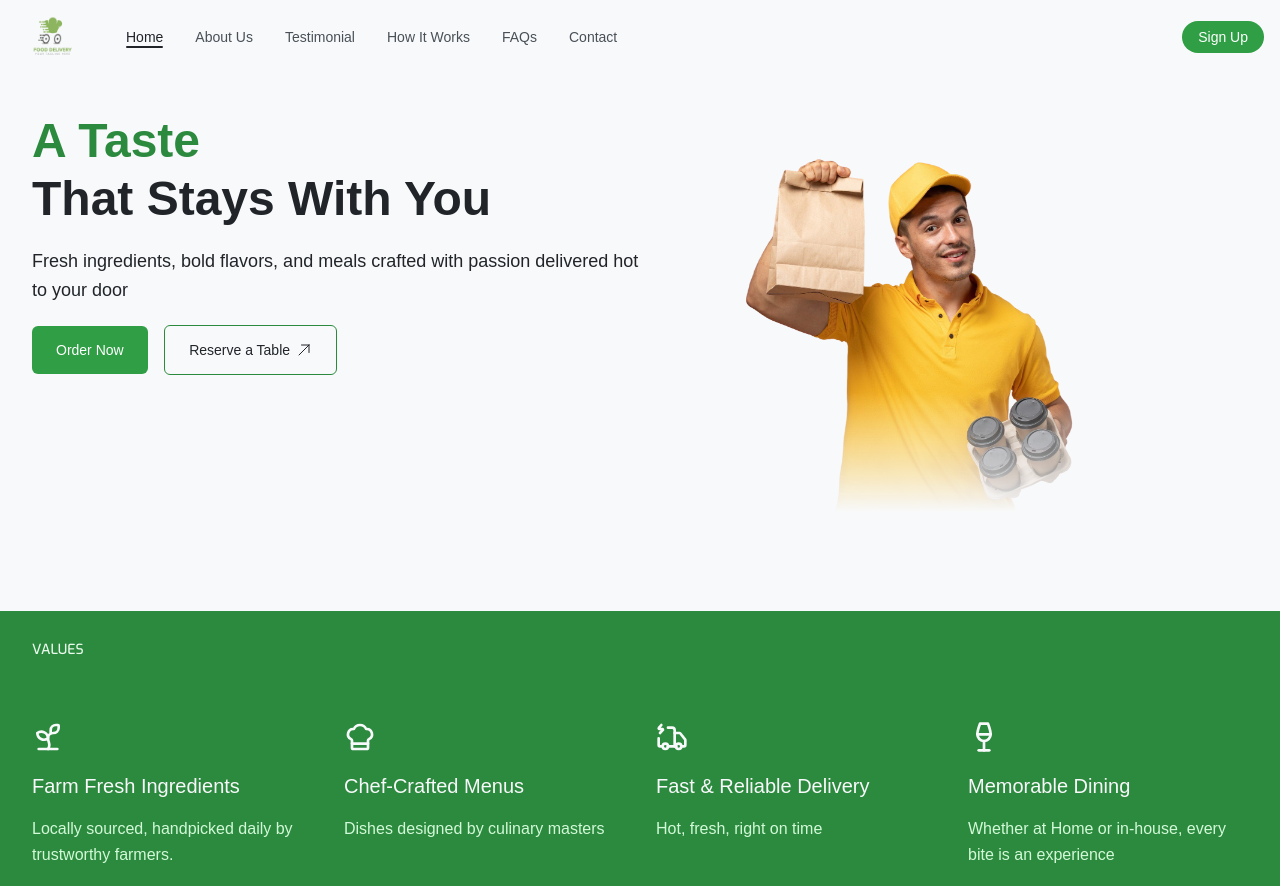
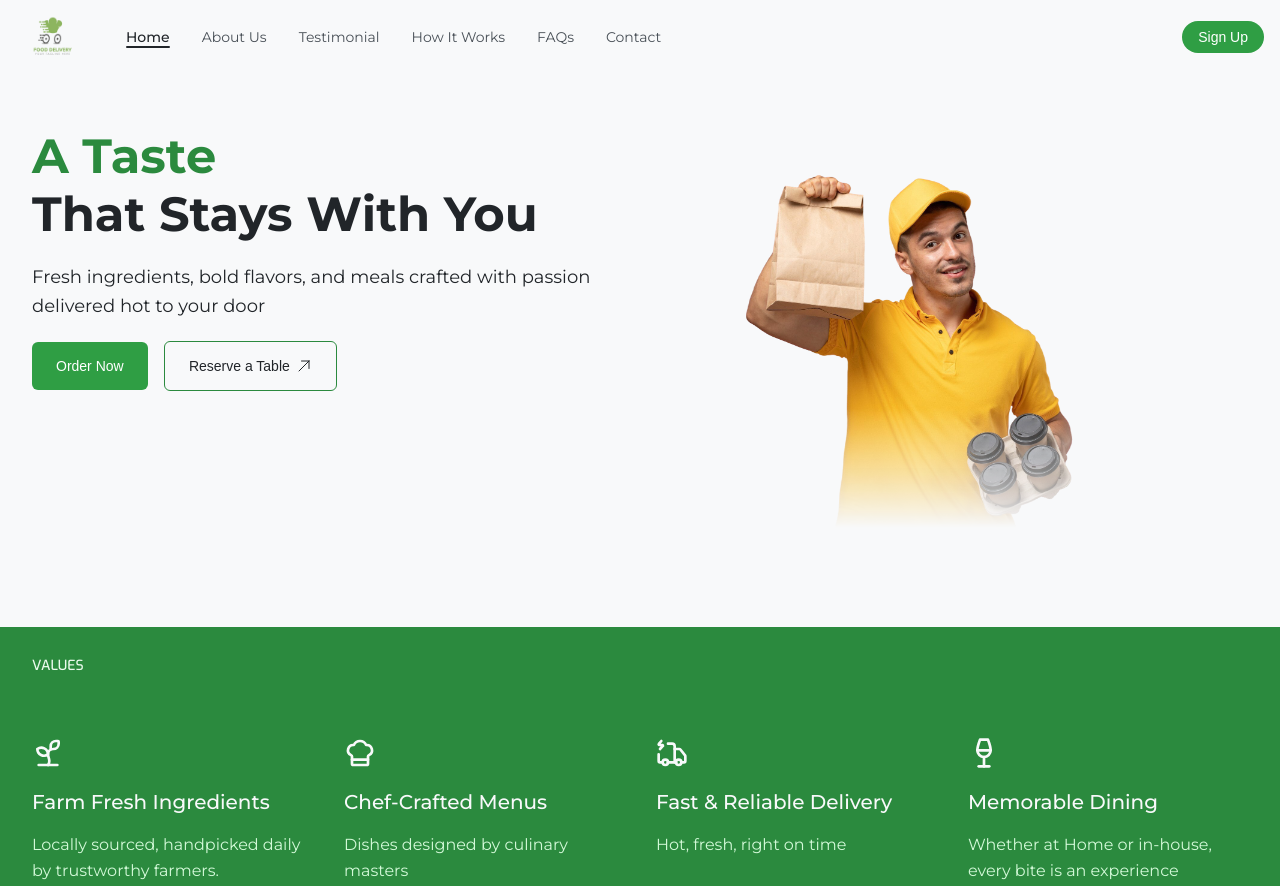
Before and after one commit to JiOs-1403/Eat-Fast-Restaurant, a plain HTML site: page index.html in a window 1280 px wide. Shown: the top 886 px of the page. Drawn offline with Linux system fonts and the light colour scheme.

Commit message:
Add files via upload

```diff
--- a/index.html
+++ b/index.html
@@ -6,11 +6,12 @@
   <meta name="viewport" content="width=device-width, initial-scale=1.0" />
   <title>Document</title>
   <link rel="stylesheet" href="./style.css" />
-  <link rel="preconnect" href="https://fonts.googleapis.com" />
-  <link rel="preconnect" href="https://fonts.gstatic.com" crossorigin />
-  <link
-    href="https://fonts.googleapis.com/css2?family=Inter:ital,opsz,wght@0,14..32,100..900;1,14..32,100..900&display=swap"
-    rel="stylesheet" />
+  <link rel="preconnect" href="https://fonts.googleapis.com">
+  <link rel="preconnect" href="https://fonts.gstatic.com" crossorigin>
+  <link href="https://fonts.googleapis.com/css2?family=Montserrat:ital,wght@0,100..900;1,100..900&display=swap"
+    rel="stylesheet">
+  href="https://fonts.googleapis.com/css2?family=Inter:ital,opsz,wght@0,14..32,100..900;1,14..32,100..900&display=swap"
+  rel="stylesheet" />
   <link href="https://fonts.googleapis.com/css2?family=Exo:ital,wght@0,100..900;1,100..900&display=swap"
     rel="stylesheet">
   <script src="./script.js" defer></script>
```
